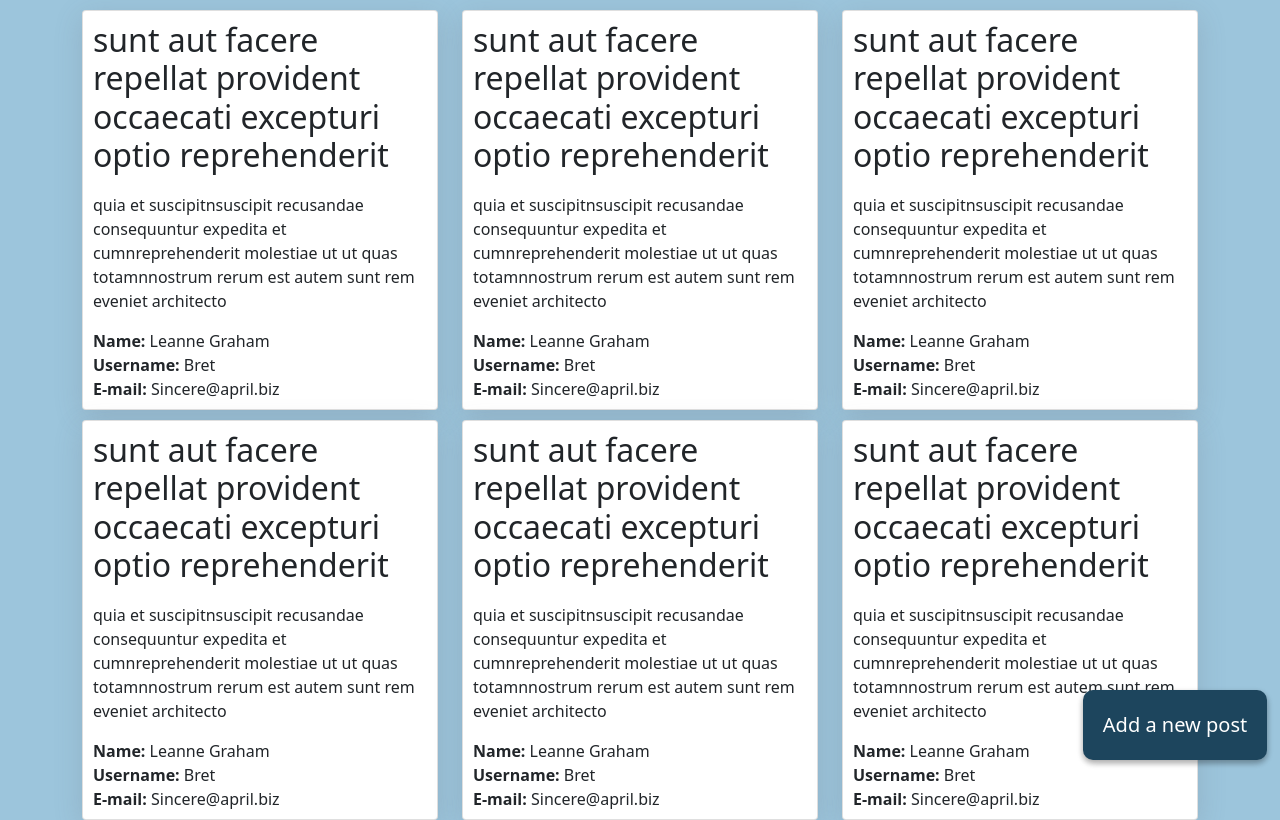
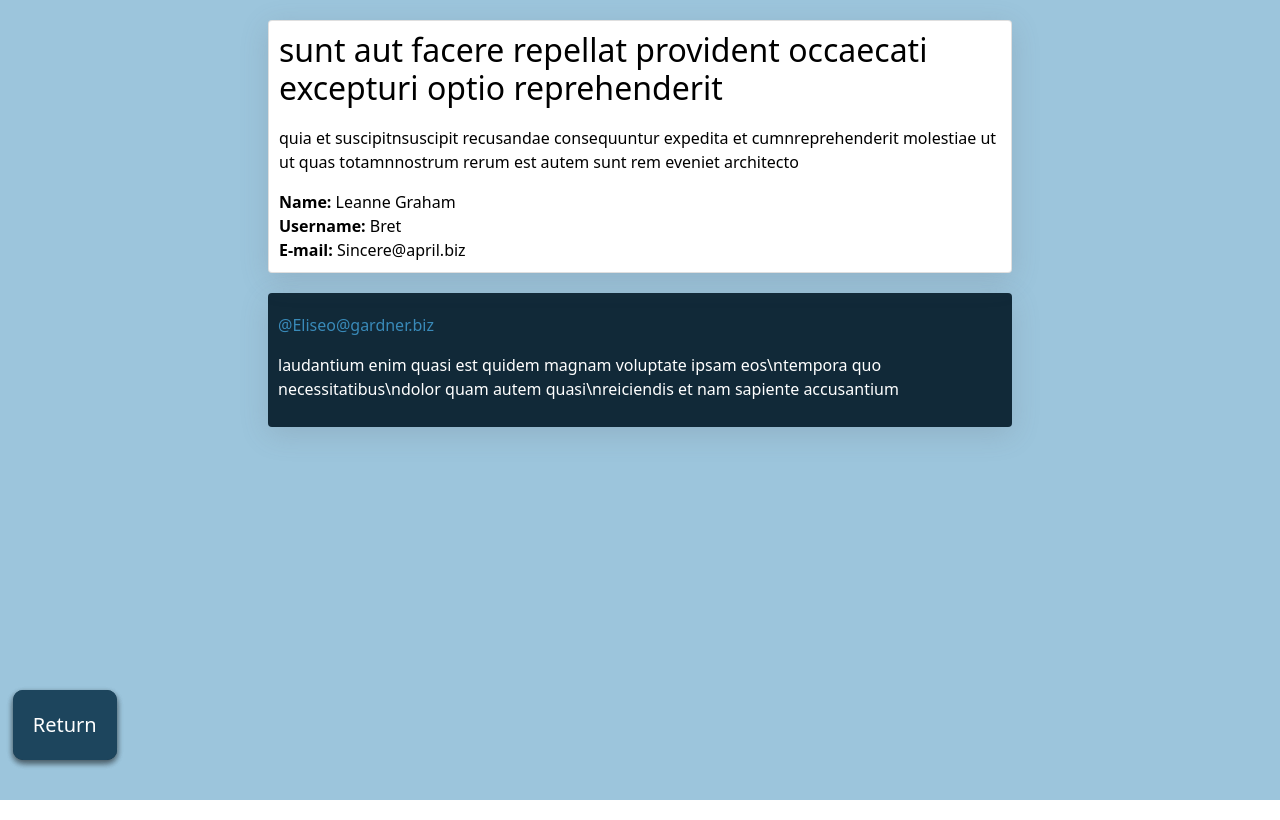
Before and after one commit to maitrux/post-card-project, a Vue app: page /post/1 in a window 1280 px wide. Built offline with nearby package versions, Linux system fonts and the light colour scheme.

Commit message:
Added comments. Both routes and views

```diff
--- a/src/App.vue
+++ b/src/App.vue
@@ -1,19 +1,12 @@
 <script setup>
 import { RouterLink, RouterView } from "vue-router";
-import Card from "@/components/Card.vue";
-import AllCardsView from "@/views/AllCardsView.vue";
+import AllPostsView from "@/views/AllPostsView.vue";
 </script>
 
 <template>
-  <AllCardsView />
-
-    <!-- <div>
-      <nav>
-        <RouterLink to="/">Home</RouterLink>
-        <RouterLink to="/about">About</RouterLink>
-      </nav>
+    <div>
       <RouterView />
-    </div> -->
+    </div>
 
 </template>
 
@@ -23,6 +16,7 @@ import AllCardsView from "@/views/AllCardsView.vue";
 #app {
   min-height: 100vh;
   background-color: #9cc5dc;
+  padding-bottom: 30px;
 }
 
 @media (min-width: 1024px) {
--- a/src/assets/base.css
+++ b/src/assets/base.css
@@ -9,3 +9,21 @@
 .bold {
   font-weight: bold;
 }
+
+/* Buttons */
+
+.button {
+  background-color: #1d455d;
+  text-align: center;
+  padding: 20px;
+  border-radius: 10px;
+  color: #ffffff;
+  font-size: 20px;
+  position: fixed;
+  cursor: pointer;
+  box-shadow: rgba(0, 0, 0, 0.16) 0px 3px 6px, rgba(0, 0, 0, 0.23) 0px 3px 6px;
+}
+
+.button:hover {
+  background-color: #112938;
+}
--- a/src/components/Card.vue
+++ b/src/components/Card.vue
@@ -1,5 +1,8 @@
+<script setup>
+import { RouterLink, RouterView } from "vue-router";
+</script>
+
 <template>
-  <main>
   <div class="card">
     <h2>sunt aut facere repellat provident occaecati excepturi optio reprehenderit</h2>
     <p class="margin-top-sm">quia et suscipitnsuscipit recusandae consequuntur expedita et cumnreprehenderit molestiae ut ut quas totamnnostrum rerum est autem sunt rem eveniet architecto</p>
@@ -7,7 +10,6 @@
     <div><text class="bold">Username: </text><text>Bret</text></div>
     <div><text class="bold">E-mail: </text><text>Sincere@april.biz</text></div>
   </div>
-  </main>
 </template>
 
 <style>
@@ -18,13 +20,19 @@
   background-color: #9cc5dc;
 }
 
+.card-container {
+  text-decoration: none !important;
+}
+
 .card {
-  height: 400px;
   padding: 10px;
   background-color: #ffffff;
   border-radius: 4px;
-  margin-top: 10px;
+  margin-top: 20px;
   box-shadow: rgba(100, 100, 111, 0.2) 0px 7px 29px 0px;
-  cursor: pointer;
+  transition: 0.3s;
+  color: black !important;
+  text-decoration: none !important;
 }
+
 </style>
--- /dev/null
+++ b/src/components/CardLink.vue
@@ -0,0 +1,33 @@
+<script setup>
+import { RouterLink, RouterView } from "vue-router";
+import Card from "@/components/Card.vue";
+</script>
+
+<template>
+  <RouterLink class="card-container" to="/post/1">
+    <Card />
+  </RouterLink>
+</template>
+
+<style>
+@import "@/assets/base.css";
+
+#app {
+  min-height: 100vh;
+  background-color: #9cc5dc;
+}
+
+.card-container {
+  text-decoration: none !important;
+}
+
+.card-container .card {
+  height: 400px;
+  cursor: pointer;
+}
+
+.card-container .card:hover {
+  transform: scale(1.05);
+}
+
+</style>
--- /dev/null
+++ b/src/components/Comment.vue
@@ -0,0 +1,35 @@
+<script setup>
+import Card from "@/components/Card.vue";
+</script>
+
+<template>
+  <div class="row">
+    <div class="col-xs">
+      <div class="comment">
+        <p class="margin-top-sm blue-text">@Eliseo@gardner.biz</p>
+        <p>laudantium enim quasi est quidem magnam voluptate ipsam eos\ntempora quo necessitatibus\ndolor quam autem quasi\nreiciendis et nam sapiente accusantium</p>
+      </div>
+    </div>
+  </div>
+</template>
+
+<style>
+  .single-card-view-container {
+    padding: 0px 20%;
+  }
+
+  .comment {
+    padding: 10px;
+    background-color: #112938;
+    border-radius: 4px;
+    margin-top: 20px;
+    box-shadow: rgba(100, 100, 111, 0.2) 0px 7px 29px 0px;
+    transition: 0.3s;
+    color: #ffffff !important;
+    text-decoration: none !important;
+  }
+
+  .blue-text {
+    color: #398ab9;
+  }
+</style>
--- a/src/router/index.js
+++ b/src/router/index.js
@@ -1,5 +1,6 @@
 import { createRouter, createWebHistory } from "vue-router";
 import HomeView from "../views/HomeView.vue";
+import AllPostsView from "../views/AllPostsView.vue";
 
 const router = createRouter({
   history: createWebHistory(import.meta.env.BASE_URL),
@@ -7,7 +8,7 @@ const router = createRouter({
     {
       path: "/",
       name: "home",
-      component: HomeView,
+      component: AllPostsView,
     },
     {
       path: "/about",
@@ -17,6 +18,11 @@ const router = createRouter({
       // which is lazy-loaded when the route is visited.
       component: () => import("../views/AboutView.vue"),
     },
+    {
+      path: "/post/1",
+      name: "post/1",
+      component: () => import("../views/SingleCardView.vue"),
+    },
   ],
 });
 
--- a/src/views/AllCardsView.vue
+++ b/src/views/AllPostsView.vue
@@ -1,36 +1,36 @@
 <script setup>
-import Card from "@/components/Card.vue";
+import CardLink from "@/components/CardLink.vue";
 </script>
 
 <template>
   <div class="container">
     <div class="row">
       <div class="col-sm">
-        <Card />
+        <CardLink />
       </div>
       <div class="col-sm">
-        <Card />
+        <CardLink />
       </div>
       <div class="col-sm">
-        <Card />
+        <CardLink />
       </div>
     </div>
 
     <div class="row">
       <div class="col-sm">
-        <Card />
+        <CardLink />
       </div>
       <div class="col-sm">
-        <Card />
+        <CardLink />
       </div>
       <div class="col-sm">
-        <Card />
+        <CardLink />
       </div>
     </div>
 
      <div class="row">
        <div class="col-sm">
-         <div class="add-post-button">Add a new post</div>
+         <div class="add-post-button button">Add a new post</div>
        </div>
      </div>
   </div>
@@ -40,20 +40,7 @@ import Card from "@/components/Card.vue";
 @import "@/assets/base.css";
 
 .add-post-button {
-  background-color: #1d455d;
-  text-align: center;
-  padding: 20px;
-  border-radius: 10px;
-  color: #ffffff;
-  font-size: 20px;
-  position: fixed;
-  cursor: pointer;
-  box-shadow: rgba(0, 0, 0, 0.16) 0px 3px 6px, rgba(0, 0, 0, 0.23) 0px 3px 6px;
   bottom: 5%;
   right: 1%;
 }
-
-.add-post-button:hover {
-  background-color: #112938;
-}
 </style>
--- /dev/null
+++ b/src/views/SingleCardView.vue
@@ -0,0 +1,63 @@
+<script setup>
+import Card from "@/components/Card.vue";
+import Comment from "@/components/Comment.vue";
+import { RouterLink, RouterView } from "vue-router";
+</script>
+
+<template>
+  <div class="single-card-view-container">
+    <div class="container">
+      <div class="row">
+        <div class="col-xs">
+          <Card />
+        </div>
+      </div>
+
+      <div class="row">
+        <div class="col-xs">
+          <Comment />
+        </div>
+      </div>
+
+      <div class="row">
+       <div class="col-sm">
+          <RouterLink to="/">
+            <div class="return-button button">Return</div>
+          </RouterLink>
+       </div>
+     </div>
+    </div>
+  </div>
+
+  <div class="container">
+    <div class="row">
+      <div class="col-sm">
+        <RouterLink to="/">
+          <div class="return-button button">Return</div>
+        </RouterLink>
+      </div>
+    </div>
+  </div>
+
+</template>
+
+<style>
+  .single-card-view-container {
+    padding: 0px 20%;
+    animation: fadeInAnimation ease-in 0.5s;
+  }
+
+  @keyframes fadeInAnimation {
+    0% {
+        opacity: 0;
+    }
+    100% {
+        opacity: 1;
+     }
+  }
+
+  .return-button {
+  bottom: 5%;
+  left: 1%;
+  }
+</style>
```
Lines whose indentation alone changed are shown as unchanged.
